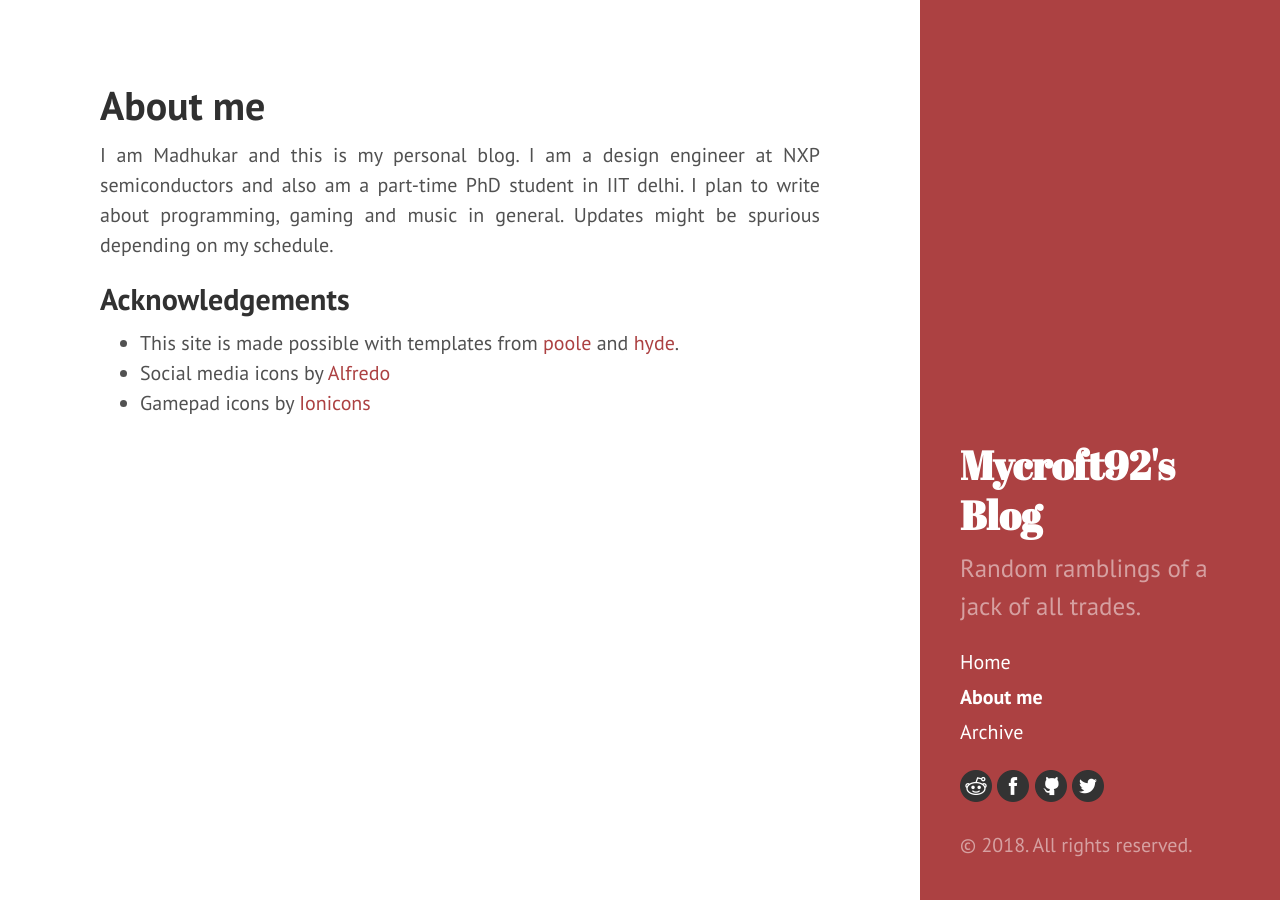
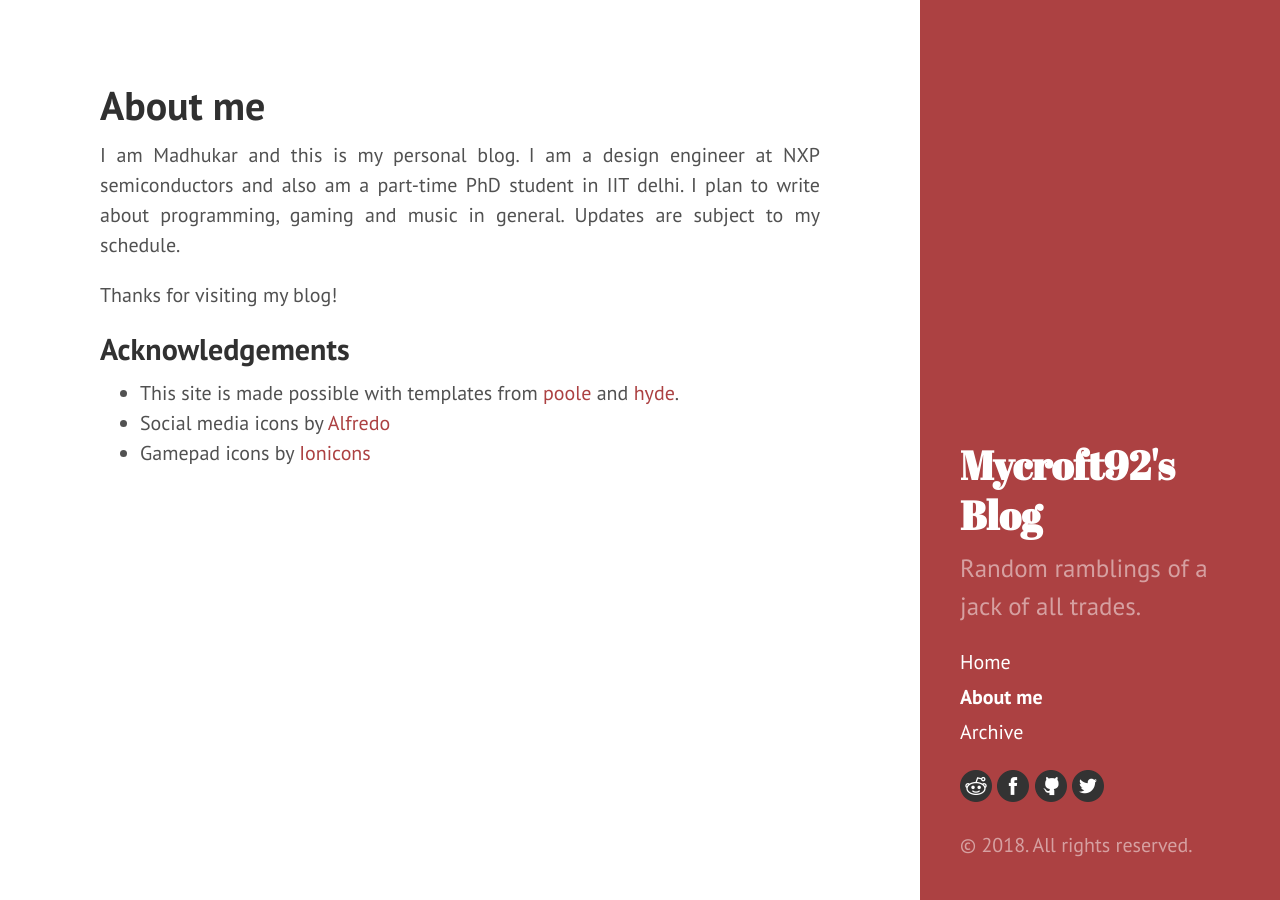
Before and after one commit to mycroft92/mycroft92.github.io, a Jekyll site: the page built from about.md, in a window 1280 px wide. Built offline with Jekyll 4.4.1, drawn with Linux system fonts in a browser that asks for light colours.

Commit message:
updated about

```diff
--- a/about.md
+++ b/about.md
@@ -4,7 +4,9 @@ title: About me
 ---
 
 I am Madhukar and this is my personal blog. I am a design engineer at NXP semiconductors and also am a part-time PhD student in IIT delhi.
-I plan to write about programming, gaming and music in general. Updates might be spurious depending on my schedule.
+I plan to write about programming, gaming and music in general. Updates are subject to my schedule.
+
+Thanks for visiting my blog!
 
 ## Acknowledgements
  - This site is made possible with templates from [poole](https://github.com/poole/poole) and [hyde](https://github.com/poole/hyde).
```
